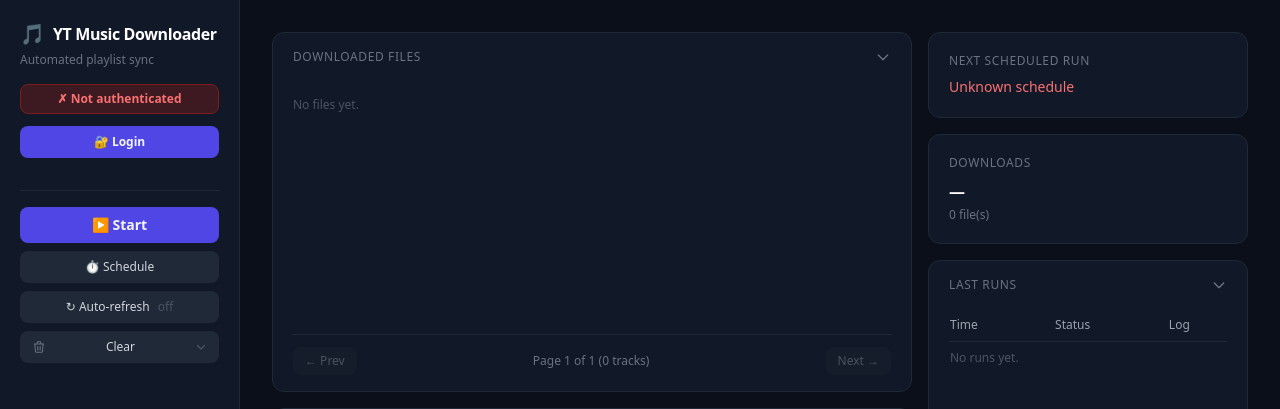
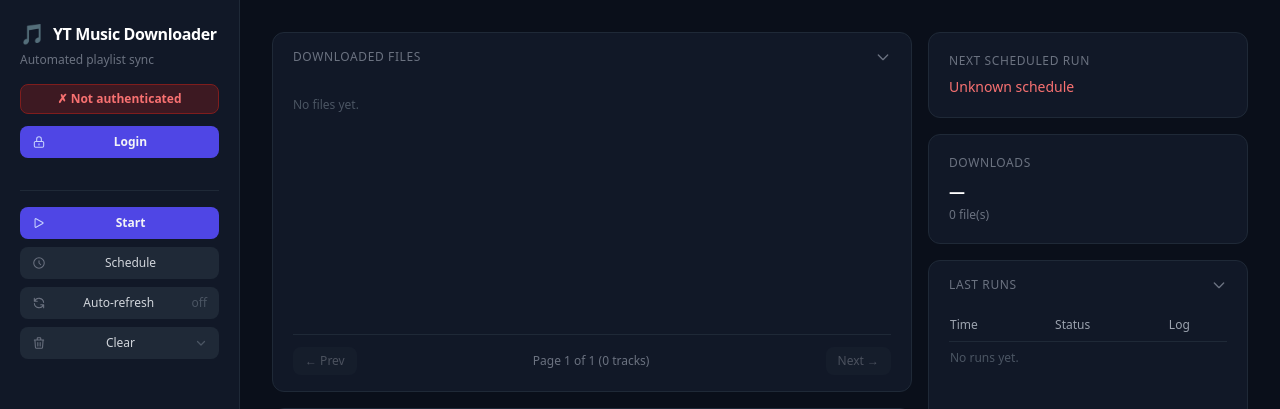
Before and after one commit to Cletus-Mccoy/autoDownloader, a Flask app: page / in a window 1280 px wide. Shown: the top 409 px of the page. Run offline with Flask 3, Linux system fonts and the light colour scheme; data that the repository does not hold is empty; parts of the project's set-up code (start-up, migrations or seed data) failed here and were passed over; some libraries are stand-ins or nearby versions.

Commit message:
feat: Enhance button UI with icons and improve hover effects for better user experience

```diff
--- a/app/templates/index.html
+++ b/app/templates/index.html
@@ -46,12 +46,18 @@
 
             <div id="auth-badge" class="mb-3"></div>
             <button id="auth-btn" onclick="openAuthModal()"
-                class="w-full px-3 py-2 rounded-lg bg-indigo-600 hover:bg-indigo-500 text-xs font-semibold transition-colors mb-2">
-                🔐 Login
+                class="w-full px-3 py-2 rounded-lg bg-indigo-600 hover:bg-indigo-500 text-xs font-semibold transition-colors mb-2 flex items-center gap-2">
+                <svg class="w-3.5 h-3.5 flex-shrink-0 text-indigo-200" fill="none" viewBox="0 0 24 24" stroke="currentColor" stroke-width="1.8">
+                    <path stroke-linecap="round" stroke-linejoin="round" d="M12 15v2m-6 4h12a2 2 0 002-2v-6a2 2 0 00-2-2H6a2 2 0 00-2 2v6a2 2 0 002 2zm10-10V7a4 4 0 00-8 0v4h8z"/>
+                </svg>
+                <span class="flex-1 text-center">Login</span>
             </button>
             <form method="post" action="/auth/revoke" id="revoke-form" style="display:none">
-                <button class="w-full px-3 py-2 rounded-lg bg-gray-700 hover:bg-gray-600 text-xs font-semibold transition-colors">
-                    Logout
+                <button class="w-full px-3 py-2 rounded-lg bg-gray-700 hover:bg-gray-600 text-xs font-semibold transition-colors flex items-center gap-2">
+                    <svg class="w-3.5 h-3.5 flex-shrink-0 text-gray-400" fill="none" viewBox="0 0 24 24" stroke="currentColor" stroke-width="1.8">
+                        <path stroke-linecap="round" stroke-linejoin="round" d="M17 16l4-4m0 0l-4-4m4 4H7m6 4v1a3 3 0 01-3 3H6a3 3 0 01-3-3V7a3 3 0 013-3h4a3 3 0 013 3v1"/>
+                    </svg>
+                    <span class="flex-1 text-center">Logout</span>
                 </button>
             </form>
         </div>
@@ -59,18 +65,27 @@
         <div class="border-t border-gray-800 pt-4 flex flex-col gap-2">
             <form id="runstop-form" method="post" action="/run-now">
                 <button id="runstop-btn" type="submit"
-                    class="w-full px-3 py-2 rounded-lg bg-indigo-600 hover:bg-indigo-500 text-sm font-semibold transition-colors">
-                    ▶ Start
+                    class="w-full px-3 py-2 rounded-lg bg-indigo-600 hover:bg-indigo-500 text-xs font-semibold transition-colors flex items-center gap-2">
+                    <svg id="runstop-icon" class="w-3.5 h-3.5 flex-shrink-0 text-indigo-200" fill="none" viewBox="0 0 24 24" stroke="currentColor" stroke-width="1.8">
+                        <path id="runstop-icon-path" stroke-linecap="round" stroke-linejoin="round" d="M5.25 5.653c0-.856.917-1.398 1.667-.986l11.54 6.347a1.125 1.125 0 010 1.972l-11.54 6.347c-.75.412-1.667-.13-1.667-.986V5.653z"/>
+                    </svg>
+                    <span id="runstop-text" class="flex-1 text-center">Start</span>
                 </button>
             </form>
             <button type="button" onclick="openScheduleModal()"
-                class="w-full px-3 py-2 rounded-lg bg-gray-800 hover:bg-gray-700 text-xs font-medium transition-colors text-gray-300">
-                ⏱ Schedule
+                class="w-full px-3 py-2 rounded-lg bg-gray-800 hover:bg-gray-700 text-xs font-medium transition-colors text-gray-300 flex items-center gap-2">
+                <svg class="w-3.5 h-3.5 flex-shrink-0 text-gray-500" fill="none" viewBox="0 0 24 24" stroke="currentColor" stroke-width="1.8">
+                    <path stroke-linecap="round" stroke-linejoin="round" d="M12 8v4l3 3m6-3a9 9 0 11-18 0 9 9 0 0118 0z"/>
+                </svg>
+                <span class="flex-1 text-center">Schedule</span>
             </button>
             <button id="global-refresh-btn" type="button" onclick="toggleGlobalRefresh()"
-                class="w-full px-3 py-2 rounded-lg bg-gray-800 hover:bg-gray-700 text-xs font-medium transition-colors text-gray-300 flex items-center justify-center gap-2">
-                <span>↻ Auto-refresh</span>
-                <span id="global-refresh-indicator" class="text-gray-600 text-xs">off</span>
+                class="w-full px-3 py-2 rounded-lg bg-gray-800 hover:bg-gray-700 text-xs font-medium transition-colors text-gray-300 flex items-center gap-2">
+                <svg class="w-3.5 h-3.5 flex-shrink-0 text-gray-500" fill="none" viewBox="0 0 24 24" stroke="currentColor" stroke-width="1.8">
+                    <path stroke-linecap="round" stroke-linejoin="round" d="M4 4v5h.582m15.356 2A8.001 8.001 0 004.582 9m0 0H9m11 11v-5h-.581m0 0a8.003 8.003 0 01-15.357-2m15.357 2H15"/>
+                </svg>
+                <span class="flex-1 text-center">Auto-refresh</span>
+                <span id="global-refresh-indicator" class="text-gray-600 text-xs flex-shrink-0">off</span>
             </button>
             <!-- Clear dropdown -->
             <div class="relative" id="clear-dropdown-root">
@@ -417,6 +432,12 @@
     const runStopBtn  = document.getElementById('runstop-btn');
 
     let _prevRunning = false;
+    const runStopIconPath = document.getElementById('runstop-icon-path');
+    const runStopIcon     = document.getElementById('runstop-icon');
+    const runStopText     = document.getElementById('runstop-text');
+
+    const PATH_PLAY = "M5.25 5.653c0-.856.917-1.398 1.667-.986l11.54 6.347a1.125 1.125 0 010 1.972l-11.54 6.347c-.75.412-1.667-.13-1.667-.986V5.653z";
+    const PATH_STOP = "M5.25 7.5A2.25 2.25 0 017.5 5.25h9a2.25 2.25 0 012.25 2.25v9a2.25 2.25 0 01-2.25 2.25h-9a2.25 2.25 0 01-2.25-2.25v-9z";
 
     async function updateRunStopButton() {
         try {
@@ -430,14 +451,26 @@
             _prevRunning = running;
             if (running) {
                 runStopForm.action = "/stop-now";
-                runStopBtn.textContent = "✔ Running";
-                runStopBtn.className = "w-full px-3 py-2 rounded-lg bg-green-600 hover:bg-red-600 text-sm font-semibold transition-colors";
-                runStopBtn.onmouseover = () => { runStopBtn.textContent = "⏹ Stop"; };
-                runStopBtn.onmouseout  = () => { runStopBtn.textContent = "✔ Running"; };
+                runStopBtn.className = "w-full px-3 py-2 rounded-lg bg-green-700 hover:bg-red-700 text-xs font-semibold transition-colors flex items-center gap-2";
+                runStopIcon.setAttribute('stroke', 'currentColor');
+                runStopIcon.classList.replace('text-indigo-200', 'text-green-300');
+                runStopIconPath.setAttribute('d', PATH_STOP);
+                runStopText.textContent = "Running";
+                runStopBtn.onmouseover = () => {
+                    runStopText.textContent = "Stop";
+                    runStopIcon.classList.replace('text-green-300', 'text-red-300');
+                };
+                runStopBtn.onmouseout = () => {
+                    runStopText.textContent = "Running";
+                    runStopIcon.classList.replace('text-red-300', 'text-green-300');
+                };
             } else {
                 runStopForm.action = "/run-now";
-                runStopBtn.textContent = "▶ Start";
-                runStopBtn.className = "w-full px-3 py-2 rounded-lg bg-indigo-600 hover:bg-indigo-500 text-sm font-semibold transition-colors";
+                runStopBtn.className = "w-full px-3 py-2 rounded-lg bg-indigo-600 hover:bg-indigo-500 text-xs font-semibold transition-colors flex items-center gap-2";
+                runStopIcon.classList.remove('text-green-300', 'text-red-300');
+                runStopIcon.classList.add('text-indigo-200');
+                runStopIconPath.setAttribute('d', PATH_PLAY);
+                runStopText.textContent = "Start";
                 runStopBtn.onmouseover = null;
                 runStopBtn.onmouseout  = null;
             }
@@ -604,13 +637,13 @@
                         : `<div class="w-8 h-8 rounded flex-shrink-0 bg-gray-800 flex items-center justify-center text-gray-600 text-sm">♪</div>`;
                     const folder = f.path.includes('/') ? f.path.split('/')[0].replace(/_/g, ' ') : '';
                     const meta   = [f.artist, folder].filter(Boolean).join(' · ');
-                    return `<div class="flex items-center gap-2 py-1.5 hover:bg-gray-800/30 rounded-lg px-1 transition-colors -mx-1">
+                    return `<div class="flex items-center gap-2 py-1.5 hover:bg-gray-800/30 rounded-lg pl-1 pr-3 transition-colors -ml-1">
                         ${art}
                         <div class="min-w-0 flex-1">
                             <div class="text-xs font-medium text-gray-200 truncate">${f.title || f.path.split('/').pop().replace(/\.mp3$/i,'')}</div>
                             <div class="text-xs text-gray-500 truncate">${meta}</div>
                         </div>
-                        <div class="flex-shrink-0 text-right pr-1">
+                        <div class="flex-shrink-0 text-right">
                             <div class="text-xs text-gray-500">${fmtDuration(f.duration)}</div>
                             <div class="text-xs text-gray-700">${fmtSize(f.size)}</div>
                         </div>
@@ -689,20 +722,23 @@
         updateRunStopButton();
     }
 
+    const GR_CLASS_OFF = 'w-full px-3 py-2 rounded-lg bg-gray-800 hover:bg-gray-700 text-xs font-medium transition-colors text-gray-300 flex items-center gap-2';
+    const GR_CLASS_ON  = 'w-full px-3 py-2 rounded-lg bg-indigo-700 hover:bg-indigo-600 text-xs font-medium transition-colors text-indigo-100 flex items-center gap-2';
+
     function toggleGlobalRefresh() {
         const btn       = document.getElementById('global-refresh-btn');
         const indicator = document.getElementById('global-refresh-indicator');
         if (globalRefreshInterval) {
             clearInterval(globalRefreshInterval);
             globalRefreshInterval = null;
-            btn.className         = 'w-full px-3 py-2 rounded-lg bg-gray-800 hover:bg-gray-700 text-xs font-medium transition-colors text-gray-300 flex items-center justify-center gap-2';
+            btn.className         = GR_CLASS_OFF;
             indicator.textContent = 'off';
-            indicator.className   = 'text-gray-600 text-xs';
+            indicator.className   = 'text-gray-600 text-xs flex-shrink-0';
         } else {
             globalRefreshInterval = setInterval(globalRefresh, 15000);
-            btn.className         = 'w-full px-3 py-2 rounded-lg bg-indigo-700 hover:bg-indigo-600 text-xs font-medium transition-colors text-white flex items-center justify-center gap-2';
+            btn.className         = GR_CLASS_ON;
             indicator.textContent = '15s';
-            indicator.className   = 'text-indigo-300 text-xs';
+            indicator.className   = 'text-indigo-300 text-xs flex-shrink-0';
         }
     }
 
```
